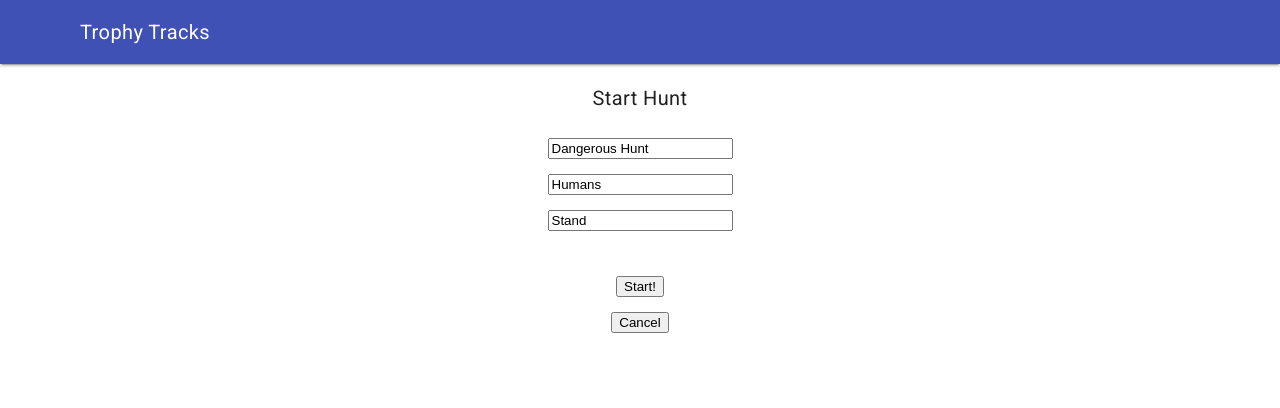
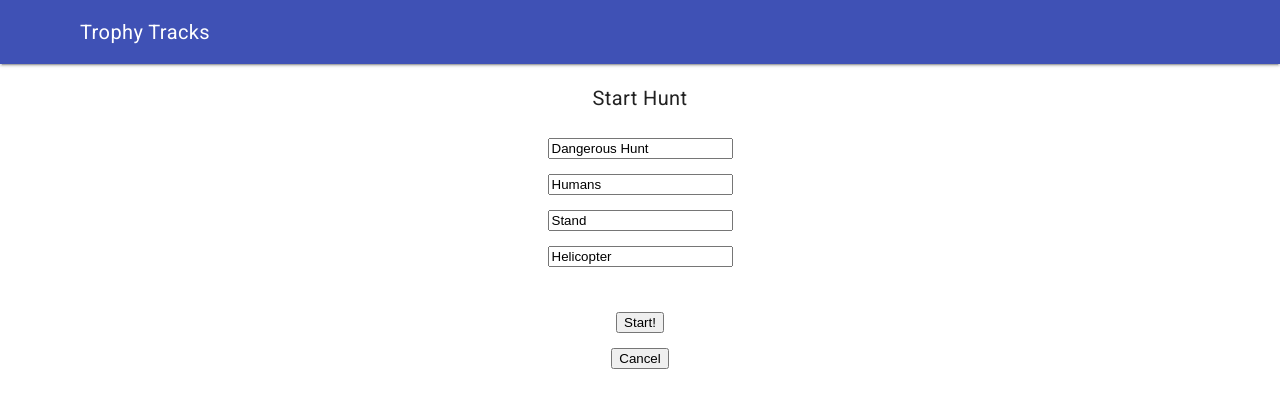
Before and after one commit to psuvillager/w3schoolsNodeJs, a website: page public/index.html in a window 1280 px wide. Both pictures are taken after a click on the button "Start Hunt". Drawn offline with nearby package versions, Linux system fonts and the light colour scheme.

Commit message:
Replaced "stand" input that was accidentally removed

```diff
--- a/public/src/views/new-hunt.html
+++ b/public/src/views/new-hunt.html
@@ -42,7 +42,8 @@
     <label><input id="newHuntType" type="text" placeholder="Type (eg 'Stand')" /></label>
   </div>
   <div class="formComponent">
-   </div>
+    <label><input id="newHuntStand" type="text" placeholder="Stand (if any)" /></label>
+  </div>
 
   <!-- animal list -->
     <div class="animalsSelector">
```
